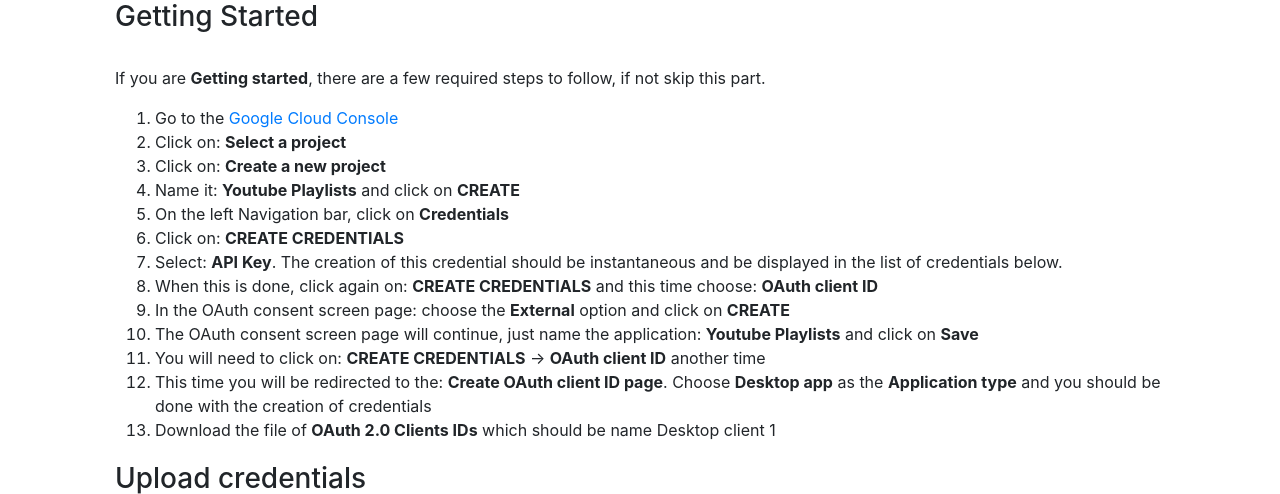
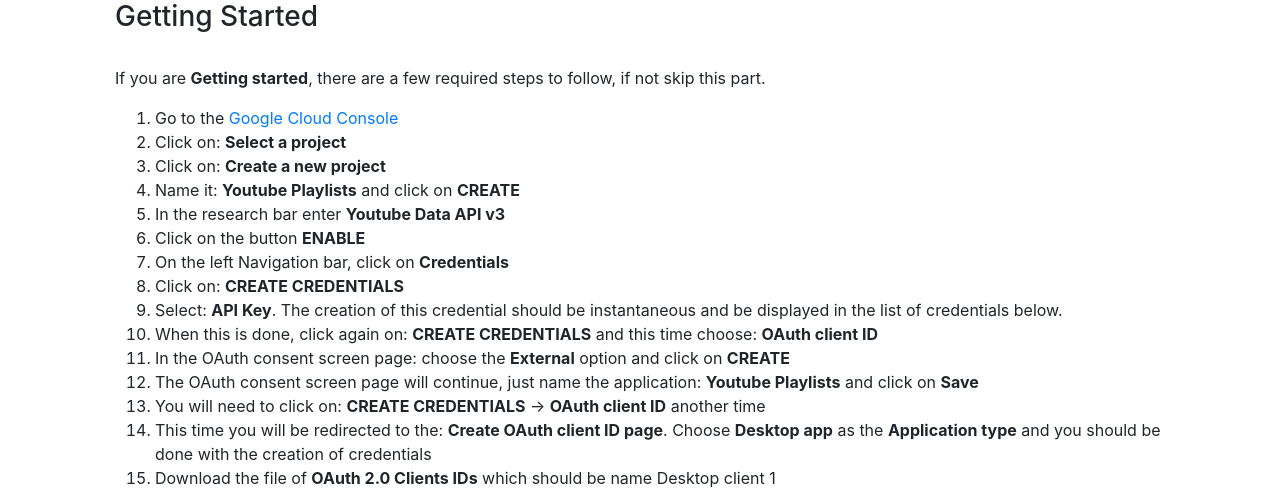
Before and after one commit to lohiermichael/youtube-playlists-follow-up, a Flask app: page /channels/new/new_credentials in a window 1280 px wide. Shown: the part 134-628 px from the top of the page. Run offline with Flask 2, Linux system fonts and the light colour scheme; some libraries are stand-ins or nearby versions.

Commit message:
Add two steps in the "Getting started" to follow a new channel

```diff
--- a/templates/channels/new/new_credentials.html
+++ b/templates/channels/new/new_credentials.html
@@ -28,10 +28,12 @@
         <br>
         <p>If you are <b>Getting started</b>, there are a few required steps to follow, if not skip this part.</p>
         <ol>
-            <li>Go to the <a href="https://console.developers.google.com/">Google Cloud Console</a></li>
+            <li>Go to the <a href="https://console.developers.google.com/" target="_blank">Google Cloud Console</a></li>
             <li>Click on: <b>Select a project</b></li>
             <li>Click on: <b>Create a new project</b></li>
             <li>Name it: <b>Youtube Playlists</b> and click on <b>CREATE</b></li>
+            <li>In the research bar enter <b>Youtube Data API v3</b></li>
+            <li>Click on the button <b>ENABLE</b></li>
             <li>On the left Navigation bar, click on <b>Credentials</b></li>
             <li>Click on: <b>CREATE CREDENTIALS</b></li>
             <li>Select: <b>API Key</b>. The creation of this credential should be instantaneous and be displayed in the
```
